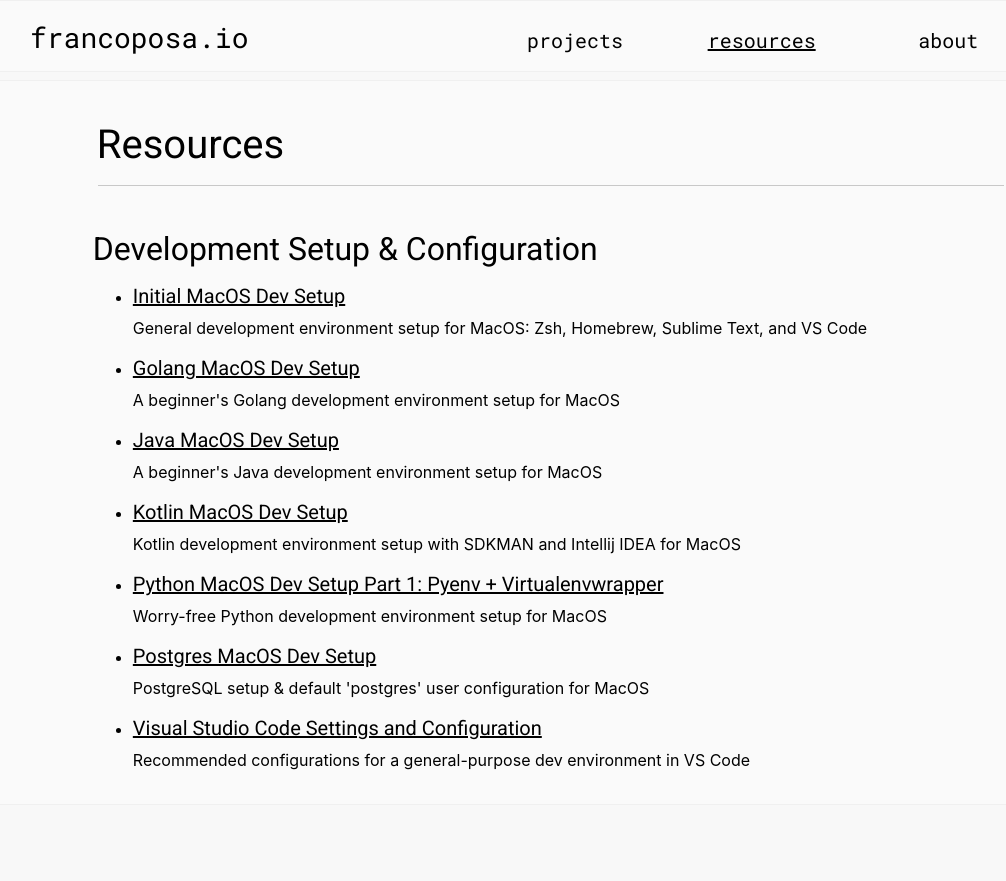
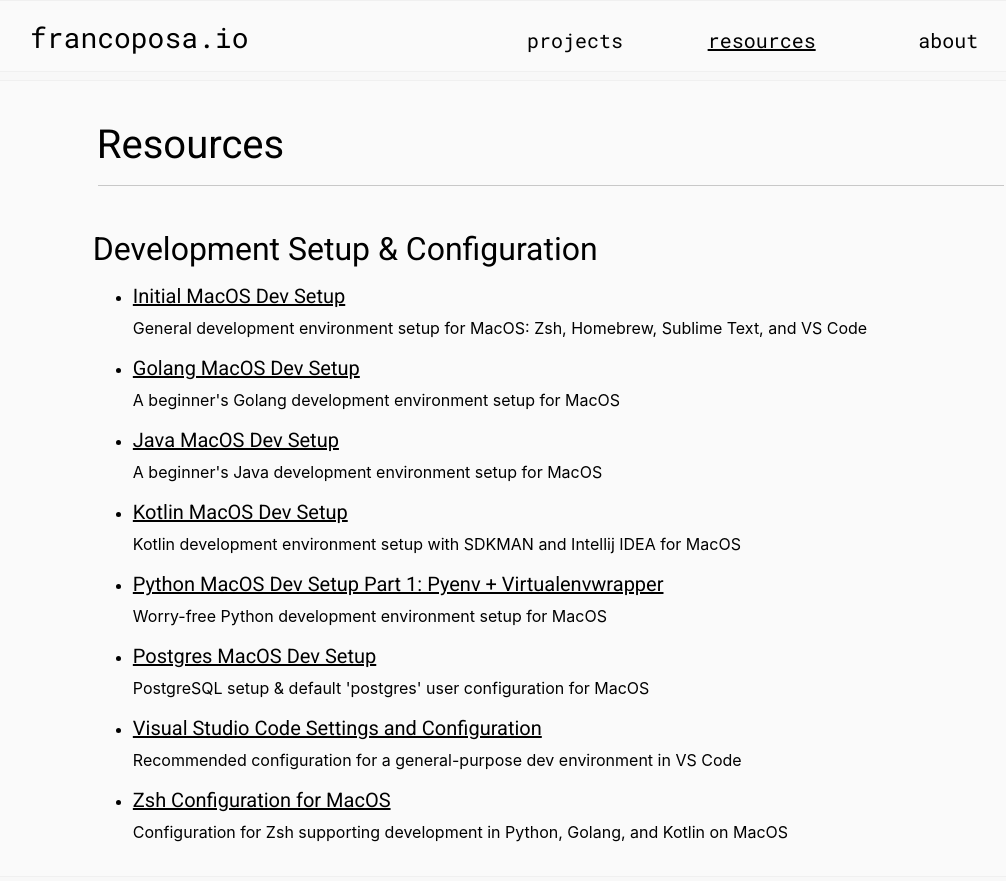
Before and after one commit to francojposa/personal-site, a Jekyll site: the page built from sections/resources.md, in a window 1280 px wide. Shown: the top 881 px of the page, without its empty margins (89-1095 px from the left). Built offline with Jekyll 4.4.1, drawn with Linux system fonts in a browser that asks for light colours; part of the change alters nothing that is shown.

````diff
--- a/_resources_dev_setup_guides/visual-studio-code-configuration.md
+++ b/_resources_dev_setup_guides/visual-studio-code-configuration.md
@@ -2,7 +2,7 @@
 layout: resource-post
 title: "Visual Studio Code Settings and Configuration"
 slug: visual-studio-code-configuration
-description: "Recommended configurations for a general-purpose dev environment in VS Code"
+description: "Recommended configuration for a general-purpose dev environment in VS Code"
 date: 2020-05-07
 author: Franco Posa
 order_number: 7
--- /dev/null
+++ b/_resources_dev_setup_guides/zsh-macos.md
@@ -0,0 +1,46 @@
+---
+layout: resource-post
+title: "Zsh Configuration for MacOS"
+slug: zsh-configuration-macos
+description: "Configuration for Zsh supporting development in Python, Golang, and Kotlin on MacOS"
+date: 2020-07-08
+author: Franco Posa
+order_number: 8
+---
+
+```shell
+# Show current directory in command prompt, truncating where it can
+# https://stackoverflow.com/questions/25090295/how-to-you-configure-the-command-prompt-in-linux-to-show-current-directory
+export PS1="[%~]%% "
+
+
+# PYENV
+export PYENV_VERSION=3.8.3
+if command -v pyenv 1>/dev/null 2>&1; then
+  eval "$(pyenv init -)"
+fi  # adds ~/.pyenv/shims to the beginning of PATH
+
+# VIRTUALENVWRAPPER
+# Initalize virtualenvwrapper so commands are available
+pyenv virtualenvwrapper
+# This is the default, but prefer explicit over implicit
+export WORKON_HOME=$HOME/.virtualenvs
+
+# POETRY
+export PATH=$PATH:$HOME/.poetry/bin
+
+# This is the default, but prefer explicit over implicit
+export GOPATH=$HOME/go
+
+# Make your binary executables available anywhere on the machine
+export PATH=$PATH:$GOPATH/bin
+
+# THIS MUST BE AT THE END OF THE FILE FOR SDKMAN TO WORK!!!
+# Added automatically by sdkman
+# Seems to work fine even if it is not at the end of .zshrc, I assume it just doesn't want the PATH
+# getting pre-empted by something else that would put another SDK ahead of the sdkman ones
+export SDKMAN_DIR="/Users/franco/.sdkman"
+[[ -s "/Users/franco/.sdkman/bin/sdkman-init.sh" ]] && source "/Users/franco/.sdkman/bin/sdkman-init.sh"
+
+echo $PATH
+```
````
